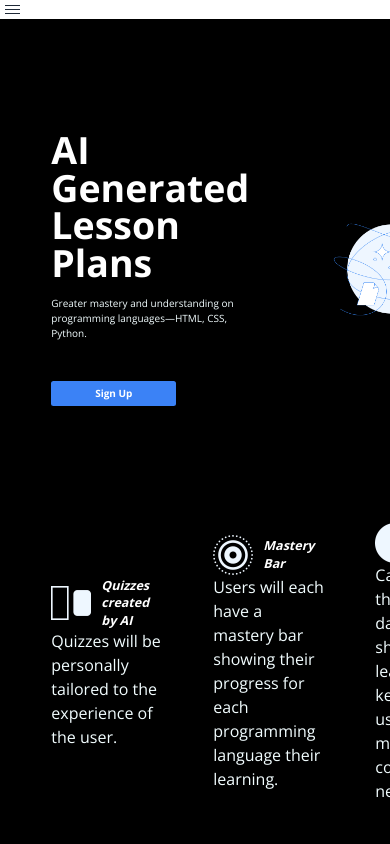
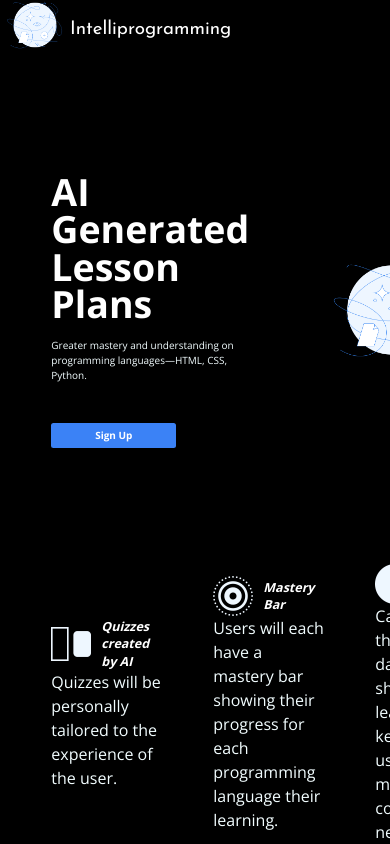
Before and after one commit to ConnorWhite9/learning-resource-app, a React (Vite) app in the folder client/: page / in a window 390 px wide. Shown: the top 844 px of the page. Built offline with nearby package versions, Linux system fonts and the light colour scheme.

Commit message:
Fixed up styling of links within thee hamburger menu

```diff
--- a/client/src/components/Navbar.jsx
+++ b/client/src/components/Navbar.jsx
@@ -1,5 +1,6 @@
 import React, {useState, useEffect} from "react";
 import { Link, useLocation } from "react-router-dom";
+import logo from '../assets/logo.png';
 
 
 function Navbar() {
@@ -20,40 +21,45 @@ function Navbar() {
   };
   if (isPortrait) {
     return (
-      <div className="relative">
+
+      <div className="flex flex-col bg-black">
+        <div className="flex flex-row">
+          <img src={logo} className="w-[7rem] h-[5rem]"/>
+          <p className="text-white my-[auto] text-3xl">Intelliprogramming</p>
           <button
-          className="flex flex-col gap-1 p-2 focus:outline-none"
+            className="flex flex-col gap-3 p-6 focus:outline-none ml-[auto]"
             onClick={toggleMenu}
           >
             {/* Hamburger icon with Tailwind styles */}
             <div
-            className={`w-6 h-0.5 bg-gray-800 transition-transform ${
-              isOpen ? 'rotate-45 translate-y-1.5' : ''
+              className={`w-12 h-2 bg-white transition-transform ${
+                isOpen ? 'rotate-45 translate-y-5' : ''
               }`}
             ></div>
             <div
-            className={`w-6 h-0.5 bg-gray-800 transition-opacity ${
+              className={`w-12 h-2 bg-white transition-opacity ${
                 isOpen ? 'opacity-0' : ''
               }`}
             ></div>
             <div
-            className={`w-6 h-0.5 bg-gray-800 transition-transform ${
-              isOpen ? '-rotate-45 -translate-y-1.5' : ''
+              className={`w-12 h-2 bg-white transition-transform ${
+                isOpen ? '-rotate-45 -translate-y-5' : ''
               }`}
             ></div>
           </button>
+        </div>
 
         {/* Menu content */}
         <nav
-          className={`absolute right-0 mt-2 w-48 bg-white border border-gray-200 rounded-lg shadow-lg transition-opacity ${
-            isOpen ? 'opacity-100 visible' : 'opacity-0 invisible'
+          className={` w-[100%] bg-white border border-gray-200 rounded-lg shadow-lg transition-opacity ${
+            isOpen ? 'block' : 'hidden'
           }`}
         >
           <ul className="flex flex-col p-4 space-y-2">
-            <li>
+            <li className="py-[2rem] border-b border-black">
               <Link
                 to="/"
-                className={`relative font-custom text-2xl transition-all duration-300`}
+                className={`relative font-custom text-3xl transition-all duration-300`}
               >
                 Home
                 <span
@@ -63,10 +69,10 @@ function Navbar() {
                 />
               </Link>
             </li>
-            <li>
+            <li className="py-[2rem] border-b border-black" >
               <Link
                 to="/courses"
-                className={`relative font-custom text-2xl transition-all duration-300`}
+                className={`relative font-custom text-3xl transition-all duration-300`}
               >
                 Courses
                 <span
@@ -76,10 +82,10 @@ function Navbar() {
                 />
               </Link>
             </li>
-            <li>
+            <li className="py-[2rem] border-b border-black">
               <Link
                 to="/aboutus"
-                className={`relative font-custom text-2xl transition-all duration-300`}
+                className={`relative font-custom text-3xl transition-all duration-300`}
               >
                 About Us
                 <span
@@ -89,10 +95,10 @@ function Navbar() {
                 />
               </Link>
             </li>
-            <li>
+            <li className="py-[2rem] border-b border-black">
               <Link
                 to="/register"
-                className={`relative font-custom text-2xl transition-all duration-300`}
+                className={`relative font-custom text-3xl transition-all duration-300`}
               >
                 Get Started
                 <span
@@ -102,10 +108,10 @@ function Navbar() {
                 />
               </Link>
             </li>
-            <li>
+            <li className="py-[2rem] border-b border-black">
               <Link
                 to="/login"
-                className={`relative font-custom text-2xl transition-all duration-300`}
+                className={`relative font-custom text-3xl transition-all duration-300`}
               >
                 Login
                 <span
```
Also changed, not shown: client/src/assets/logo.png (added). Lines whose indentation alone changed are shown as unchanged.
